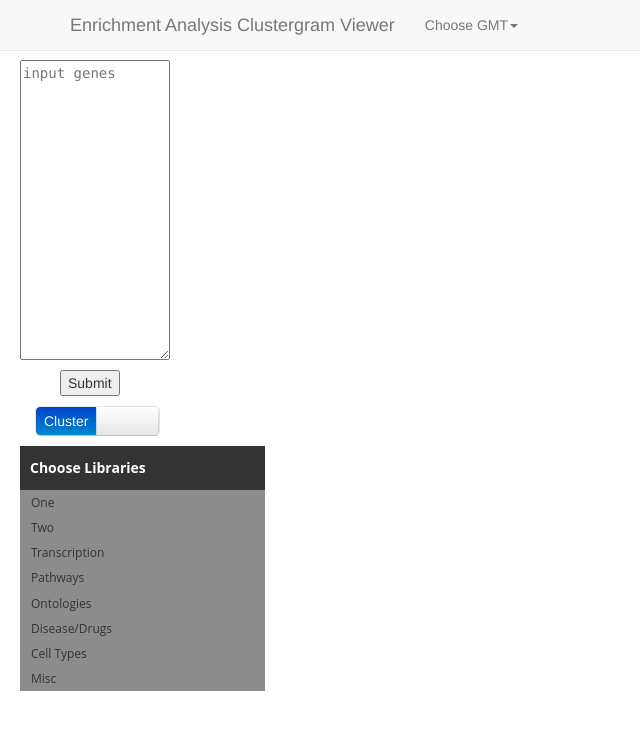
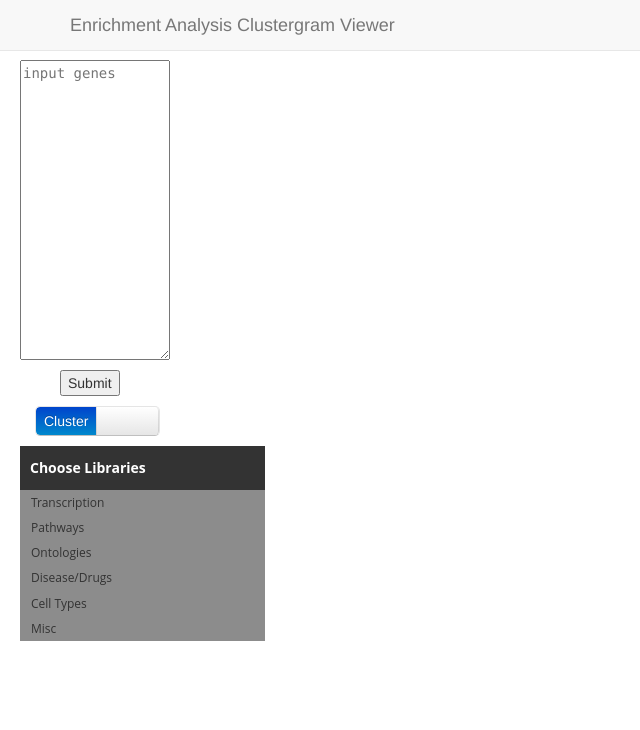
Before and after one commit to MaayanLab/harmonogram, a Flask app: page / in a window 1280 px wide. Shown: the top 730 px of the page, without its empty margins (0-640 px from the left). Run offline with Flask 2, Linux system fonts and the light colour scheme; some libraries are stand-ins or nearby versions.

Commit message:
slightly cleaned up. remove dropdown meny

```diff
--- a/ajax_flask/static/js/ini_d3_clustergram.js
+++ b/ajax_flask/static/js/ini_d3_clustergram.js
@@ -54,16 +54,7 @@ d3.json('./static/enrichr_gmt_data/enrichr_gmts.json', function(data){
       all_categories.splice(index, 1);
   }
 
-  // add dropdown elements with d3
-  d3.select('#dropdown_list')
-    .selectAll()
-    .data(gmt_names)
-    .enter()
-    .append('li')
-    .append('a')
-    .attr('onclick', function(d,i){ return "gmt_name = " + "'" + d + "'" ; })
-    .html(function(d,i){return d})
-    .attr('href','#')
+
 
   // construct collapsable menu from gmts
   gmt_buttons = d3.select('#gmt_menu')
--- a/ajax_flask/templates/index.html
+++ b/ajax_flask/templates/index.html
@@ -29,13 +29,13 @@
           <ul class="nav navbar-nav">
 
 
-            <li class="dropdown">
+           <!--  <li class="dropdown">
               <a href="#" class="dropdown-toggle" data-toggle="dropdown" role="button" aria-expanded="false">Choose GMT<span class="caret"></span></a>
               <ul class="dropdown-menu" role="menu" id='dropdown_list'>
-                <!-- <li><a href="#" onclick="gmt_name = 'tf_int'; ">TF Intersection</a></li>
+                <li><a href="#" onclick="gmt_name = 'tf_int'; ">TF Intersection</a></li>
                 <li><a href="#" onclick="gmt_name = 'chea';   ">ChEA</a></li>
-                <li><a href="#" onclick="gmt_name = 'kea';    ">KEA</a></li> -->
-            </li>
+                <li><a href="#" onclick="gmt_name = 'kea';    ">KEA</a></li>
+            </li> -->
 
           </ul>
         </div>
@@ -68,7 +68,7 @@
 
     <div id='title_nosology_list'>Choose Libraries</div>
 
-    <section data-accordion>
+<!--     <section data-accordion>
       <button data-control class="h_top btn">One</button>
 
       <div data-content>
@@ -101,7 +101,7 @@
       </div>
 
     </section>
-
+ -->
 
 
 
```
